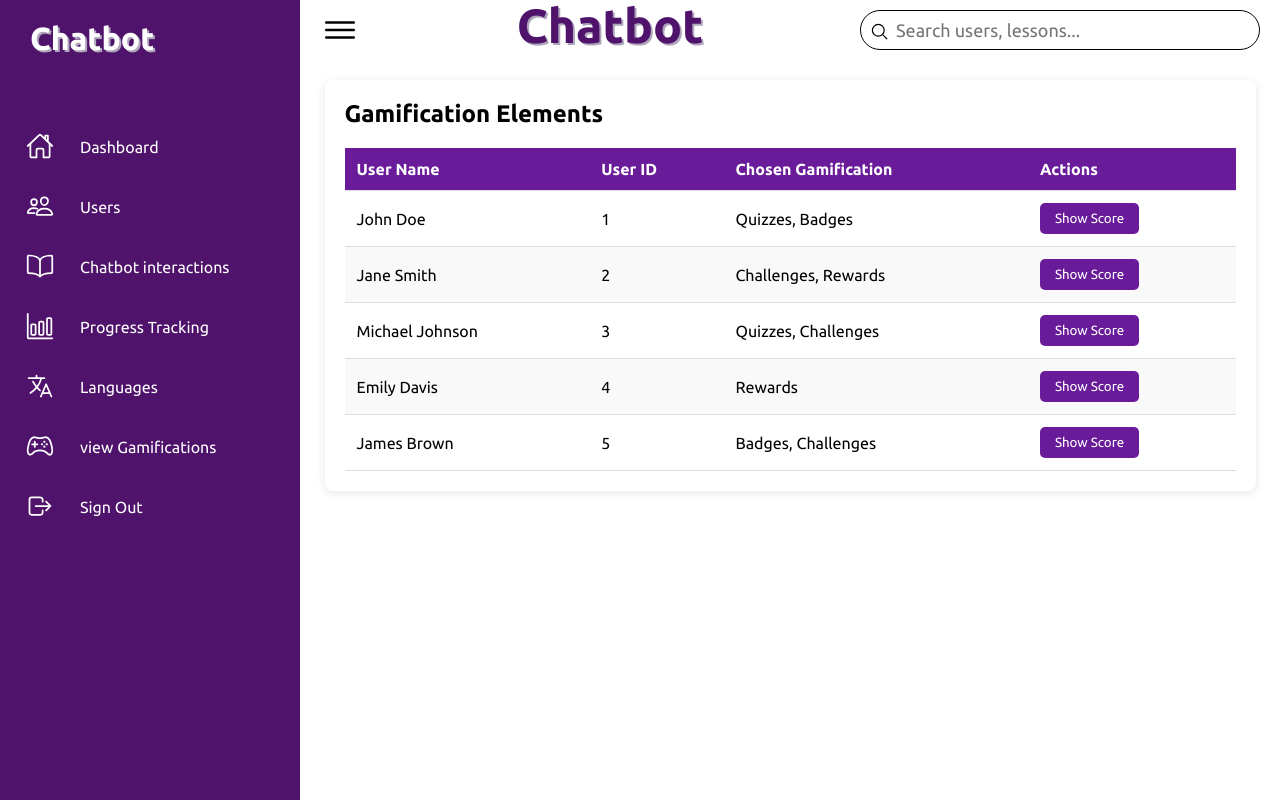
After one commit to Mariam-Elbishbeashy/Language-Learning-Chatbot-Project, a PHP site: page /admingame.php in a window 1280 px wide. The commit adds this page. Run offline with PHP 8.4, Linux system fonts and the light colour scheme.

Commit message:
update admin

```diff
--- a/Language-Learning-Chatbot/public/admindashboard.php
+++ b/Language-Learning-Chatbot/public/admindashboard.php
@@ -39,7 +39,7 @@
                 <div class="card">
                     <div>
                         <div class="numbers" style="font-weight: bold;">284</div>
-                        <div class="cardName" style="font-weight: bold; color: purple;" >Lessons Completed</div>
+                        <div class="cardName" style="font-weight: bold; " >Lessons Completed</div>
                     </div>
                     <div class="iconBx">
                         <ion-icon name="book-outline" style="color: #ff9800;"></ion-icon>
--- /dev/null
+++ b/Language-Learning-Chatbot/public/admingame.php
@@ -0,0 +1,201 @@
+<!DOCTYPE html>
+<html lang="en">
+
+<head>
+    <meta charset="UTF-8">
+    <meta http-equiv="X-UA-Compatible" content="IE=edge">
+    <meta name="viewport" content="width=device-width, initial-scale=1.0">
+    <title>Gamification Elements Dashboard</title>
+    <!-- ======= Styles ====== -->
+    <link rel="stylesheet" href="https://fonts.googleapis.com/css2?family=Material+Symbols+Sharp:opsz,wght,FILL,GRAD@48,400,0,0" />
+    <link rel="stylesheet" href="../public/css/styleadmin.css">
+
+    <link rel="stylesheet" href="../public/css/admintable.css">
+    <style>
+        body {
+            font-family: Arial, sans-serif;
+            background-color: #f4f4f4;
+        }
+
+        .dashboard {
+            margin-top: 20px;
+            padding: 20px;
+            background-color: #fff;
+            border-radius: 8px;
+            box-shadow: 0 2px 10px rgba(0, 0, 0, 0.1);
+            width: 95%;
+            max-width: 1500px;
+            margin-left: auto;
+            margin-right: auto;
+            margin-bottom: 10px;
+        }
+
+        table {
+            width: 100%;
+            border-collapse: collapse;
+            margin-top: 20px;
+        }
+
+        th,
+        td {
+            padding: 12px;
+            text-align: left;
+            border-bottom: 1px solid #ddd;
+        }
+
+        th {
+            background-color: #6a1b9a;
+            color: white;
+        }
+
+        tbody tr:nth-child(even) {
+            background-color: #f9f9f9;
+        }
+
+        tbody tr:hover {
+            background-color: #e1bee7;
+        }
+
+        button {
+            padding: 8px 15px;
+            background-color: #6a1b9a;
+            color: white;
+            border: none;
+            border-radius: 5px;
+            cursor: pointer;
+            transition: background-color 0.3s ease;
+        }
+
+        button:hover {
+            background-color: #8c45a0;
+        }
+
+        .modal {
+            display: none;
+            position: fixed;
+            z-index: 1;
+            left: 0;
+            top: 0;
+            width: 100%;
+            height: 100%;
+            overflow: auto;
+            background-color: rgb(0, 0, 0);
+            background-color: rgba(0, 0, 0, 0.4);
+        }
+
+        .modal-content {
+            background-color: #fefefe;
+            margin: 15% auto;
+            padding: 20px;
+            border: 1px solid #888;
+            width: 80%;
+            border-radius: 10px;
+        }
+
+        .close {
+            color: #aaa;
+            float: right;
+            font-size: 28px;
+            font-weight: bold;
+        }
+
+        .close:hover,
+        .close:focus {
+            color: black;
+            text-decoration: none;
+            cursor: pointer;
+        }
+    </style>
+</head>
+
+<body>
+    <!-- =============== Navigation ================ -->
+    <?php include "../views/partials/adminnavbar.php"; ?>
+    <!------------------------------ Gamification Section ---------------------------->
+    <section>
+        <div class="dashboard">
+            <h2>Gamification Elements</h2>
+            <table>
+                <thead>
+                    <tr>
+                        <th>User Name</th>
+                        <th>User ID</th>
+                        <th>Chosen Gamification</th>
+                        <th>Actions</th>
+                    </tr>
+                </thead>
+                <tbody id="gamification-list">
+                    <tr>
+                        <td>John Doe</td>
+                        <td>1</td>
+                        <td>Quizzes, Badges</td>
+                        <td><button onclick="showScore(1)">Show Score</button></td>
+                    </tr>
+                    <tr>
+                        <td>Jane Smith</td>
+                        <td>2</td>
+                        <td>Challenges, Rewards</td>
+                        <td><button onclick="showScore(2)">Show Score</button></td>
+                    </tr>
+                    <tr>
+                        <td>Michael Johnson</td>
+                        <td>3</td>
+                        <td>Quizzes, Challenges</td>
+                        <td><button onclick="showScore(3)">Show Score</button></td>
+                    </tr>
+                    <tr>
+                        <td>Emily Davis</td>
+                        <td>4</td>
+                        <td>Rewards</td>
+                        <td><button onclick="showScore(4)">Show Score</button></td>
+                    </tr>
+                    <tr>
+                        <td>James Brown</td>
+                        <td>5</td>
+                        <td>Badges, Challenges</td>
+                        <td><button onclick="showScore(5)">Show Score</button></td>
+                    </tr>
+                </tbody>
+            </table>
+        </div>
+
+        <!-- Modal for Scores -->
+        <div id="scoreModal" class="modal">
+            <div class="modal-content">
+                <span class="close" id="closeScoreModal">&times;</span>
+                <h2>User Score</h2>
+                <div id="score-display"></div>
+            </div>
+        </div>
+    </section>
+
+    <script src="https://unpkg.com/ionicons@5.5.2/dist/ionicons.js"></script>
+    <script>
+        const scores = {
+            1: 85,
+            2: 92,
+            3: 78,
+            4: 88,
+            5: 94,
+        };
+
+        function showScore(userId) {
+            const scoreDisplay = document.getElementById('score-display');
+            scoreDisplay.innerHTML = `Score for User ID ${userId}: ${scores[userId]}`;
+            document.getElementById('scoreModal').style.display = 'block';
+        }
+
+        document.getElementById('closeScoreModal').onclick = function() {
+            document.getElementById('scoreModal').style.display = 'none';
+        }
+
+        window.onclick = function(event) {
+            const modal = document.getElementById('scoreModal');
+            if (event.target === modal) {
+                modal.style.display = 'none';
+            }
+        }
+    </script>
+</body>
+
+</html>
--- a/Language-Learning-Chatbot/views/partials/adminnavbar.php
+++ b/Language-Learning-Chatbot/views/partials/adminnavbar.php
@@ -30,7 +30,7 @@
                         <span class="icon">
                             <ion-icon name="book-outline"></ion-icon>
                         </span>
-                        <span class="title">Scheduled Lessons</span>
+                        <span class="title">Chatbot interactions</span>
                     </a>
                 </li>
 
@@ -53,11 +53,11 @@
                 </li>
 
                 <li>
-                    <a href="setting.php">
+                    <a href="admingame.php">
                         <span class="icon">
-                            <ion-icon name="settings-outline"></ion-icon>
+                            <ion-icon name="game-controller-outline"></ion-icon>
                         </span>
-                        <span class="title">Settings</span>
+                        <span class="title">view Gamifications</span>
                     </a>
                 </li>
 
@@ -81,11 +81,6 @@
                 <div class="logoo">
                    <h1>Chatbot</h1>
                 </div>
-                <div class="theme-toggler">
-                    <span class="material-symbols-sharp active" id="light-mode">light_mode</span>
-                    <span class="material-symbols-sharp" id="dark-mode">dark_mode</span>
-                </div>
-
                 <div class="search">
                     <label>
                         <input type="text" placeholder="Search users, lessons...">
```
Also changed, not shown: Language-Learning-Chatbot/public/adminconversations.php (+0 -20 lines), Language-Learning-Chatbot/public/adminlanguage.php (+10 -16 lines), Language-Learning-Chatbot/public/css/learningpath.css (added, +118 -0 lines).
